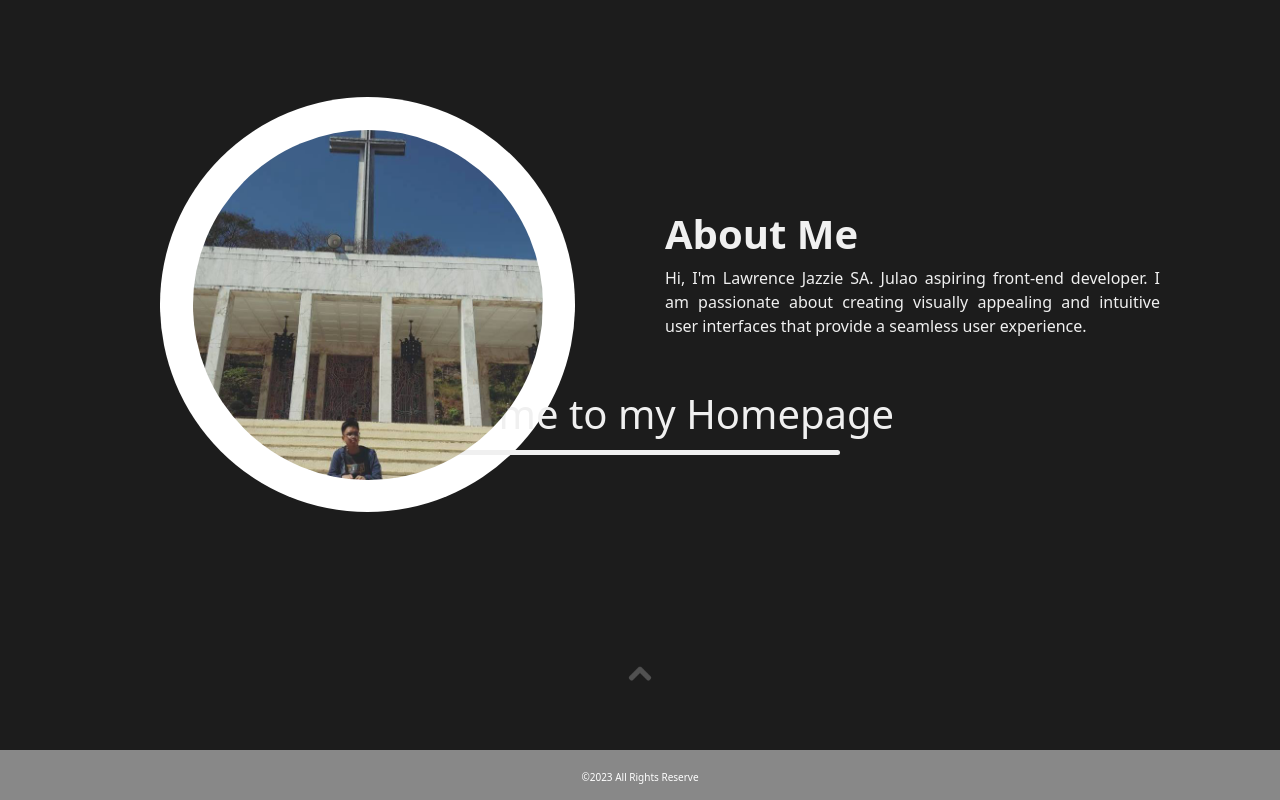
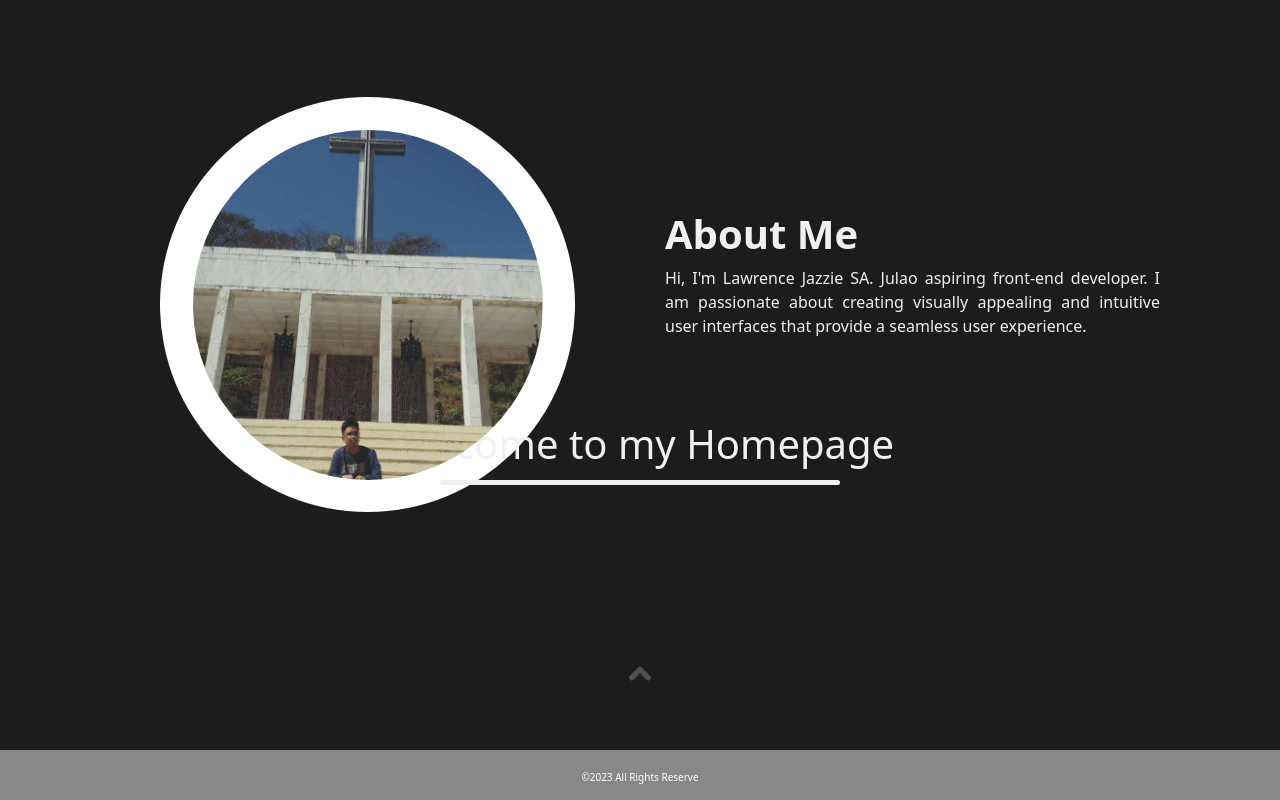
Before and after one commit to 30Lawrence/Port, a plain HTML site: page index.html in a window 1280 px wide. Shown: the part 705-1505 px from the top of the page. Drawn offline with nearby package versions, Linux system fonts and the light colour scheme.

Commit message:
styles.css

```diff
--- a/styles.css
+++ b/styles.css
@@ -74,7 +74,7 @@ section{
     justify-content: center;
     text-align: center;
     position: relative;
-    top: 1000px;
+    top: 1030px;
 }
 
 .line{
```
